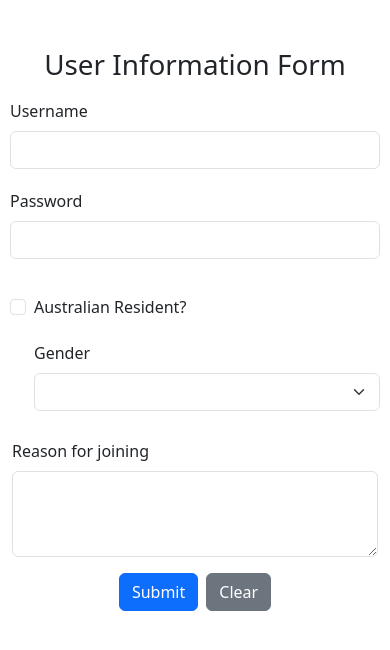
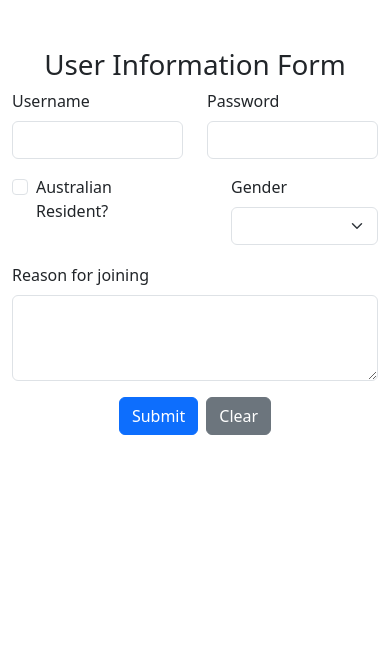
Before and after one commit to suey147/FIT5032, a Vue app: page / in a window 390 px wide. Shown: the top 650 px of the page. Built offline with nearby package versions, Linux system fonts and the light colour scheme.

Commit message:
breakpoints

```diff
--- a/src/components/Form.vue
+++ b/src/components/Form.vue
@@ -9,24 +9,24 @@
                 <form @submit.prevent="submitForm">
                     <!-- add bottom margin of 3 units -->
                     <div class="row mb-3">
-                        <div class="col-md-6 form-column">
+                        <div class="col-md-6 col-sm-6 col-6">
                             <label for="username" class="form-label">Username</label>
                             <input type="text" class="form-control" id="username" v-model="formData.username">
                         </div>
-                        <div class="col-md-6 form-column">
+                        <div class="col-md-6 col-sm-6 col-6">
                             <label for="password" class="form-label">Password</label>
                             <input type="password" class="form-control" id="password" v-model="formData.password">
                         </div>
                     </div>
 
                     <div class="row mb-3">
-                        <div class="col-md-6 form-column">
+                        <div class="col-md-6 col-sm-6 col-6">
                             <div class="form-check">
                                 <input type="checkbox" class="form-check-input" id="isAustralian" v-model="formData.isAustralian">
                                 <label class="form-check-label" for="isAustralian">Australian Resident?</label>
                             </div>
                         </div>
-                        <div class="col-md-6 form-column">
+                        <div class="col-md-6 col-sm-6 col-6">
                             <div class="form-check">
                                 <label class="form-label" for="gender">Gender</label>
                                 <select class="form-select" id="gender" v-model="formData.gender">
```
